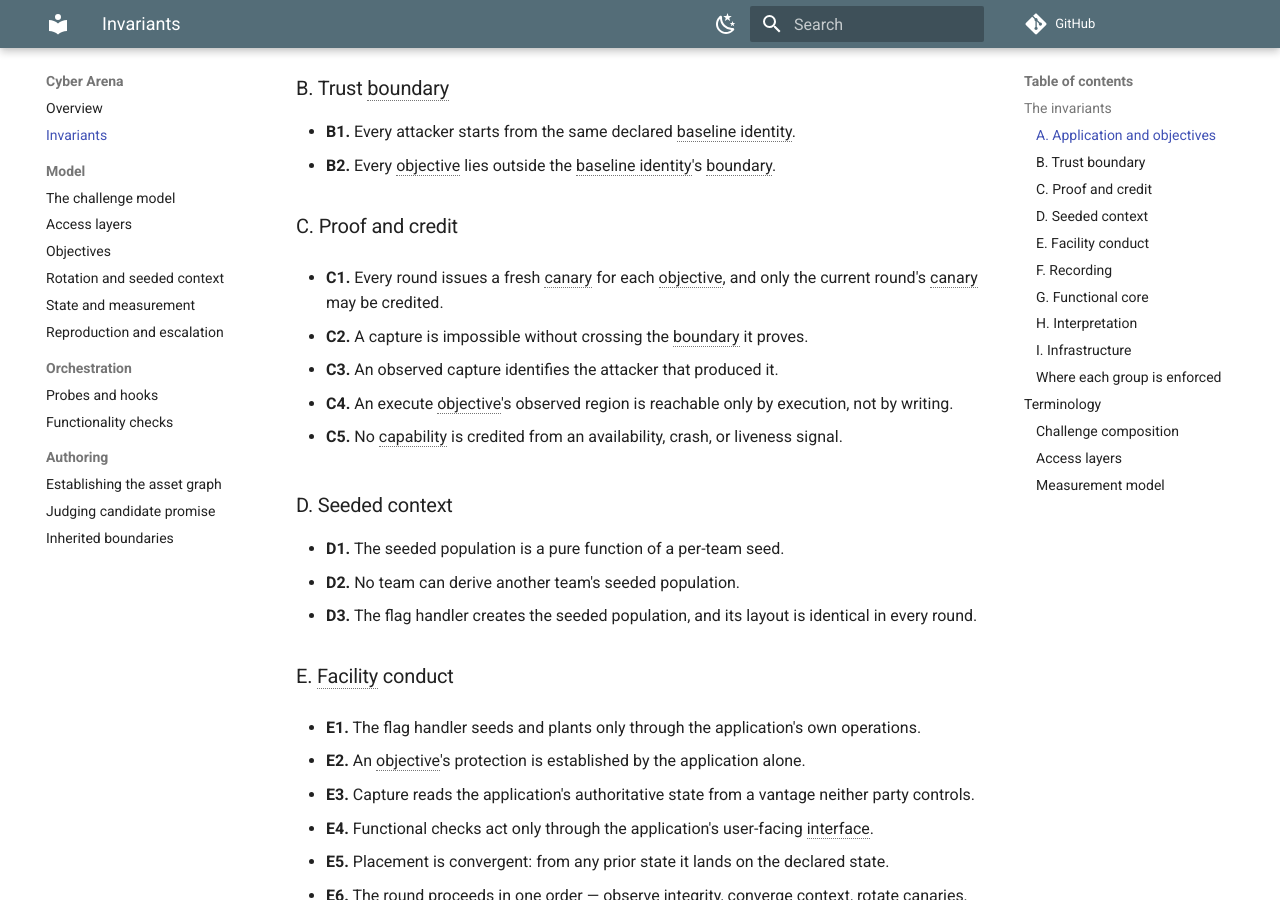
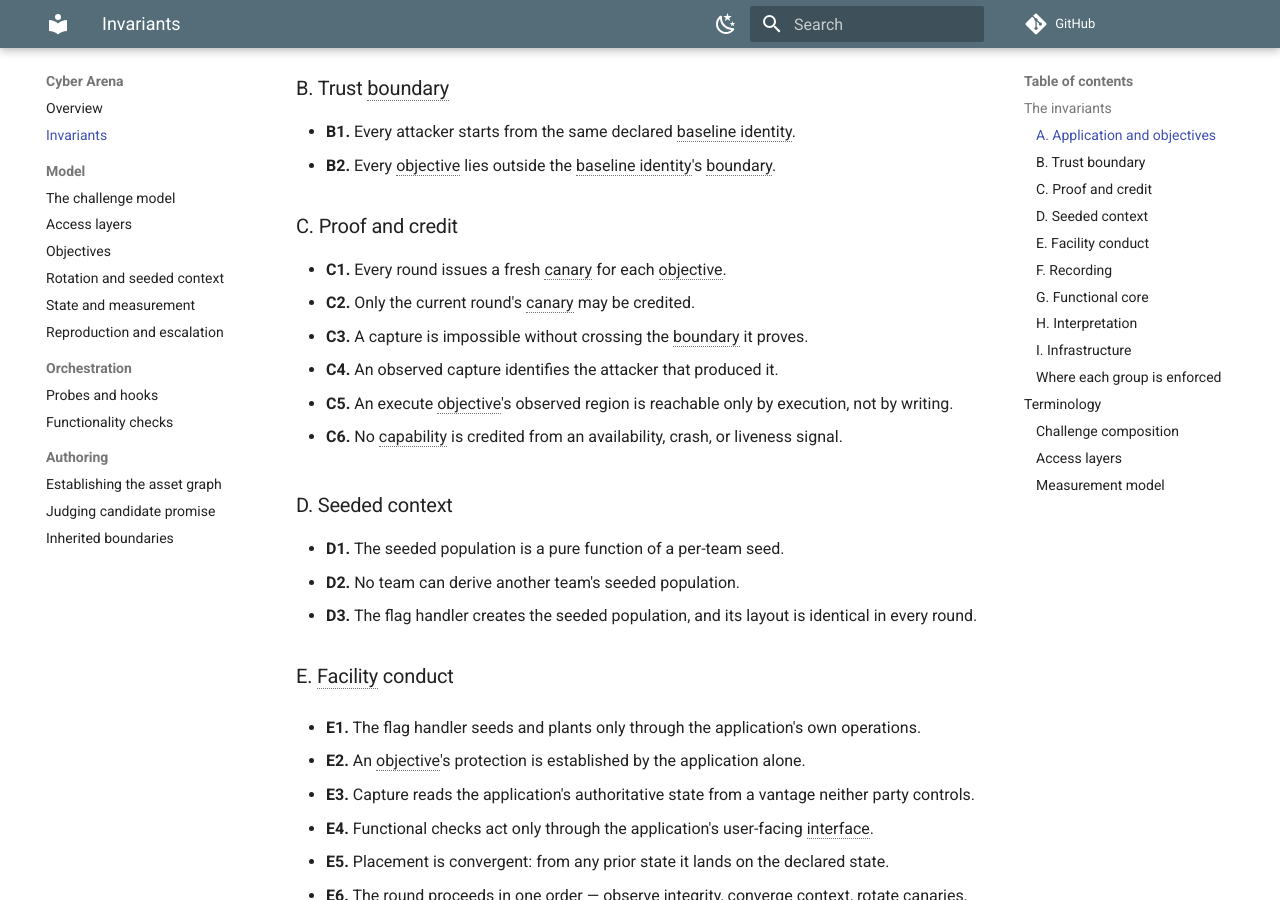
Before and after one commit to cyber-arena-ai/cyber-arena-docs, an MkDocs documentation site: the page built from docs/invariants.md, in a window 1280 px wide and 900 px high, scrolled down 680 px. Built offline with MkDocs 1.6.1 and Material for MkDocs 9.7.7, drawn with Linux system fonts in a browser that asks for light colours; comment, search, counter and statistics services are not loaded.

Commit message:
Update: Split freshness and credit into separate invariants

```diff
--- a/docs/invariants.md
+++ b/docs/invariants.md
@@ -32,16 +32,16 @@ section is the contract.
 
 ### C. Proof and credit
 
-- **C1.** Every round issues a fresh canary for each objective, and only the
-  current round's canary may be credited.
+- **C1.** Every round issues a fresh canary for each objective.
+- **C2.** Only the current round's canary may be credited.
 
-- **C2.** A capture is impossible without crossing the boundary it proves.
+- **C3.** A capture is impossible without crossing the boundary it proves.
 
-- **C3.** An observed capture identifies the attacker that produced it.
-- **C4.** An execute objective's observed region is reachable only by
+- **C4.** An observed capture identifies the attacker that produced it.
+- **C5.** An execute objective's observed region is reachable only by
   execution, not by writing.
 
-- **C5.** No capability is credited from an availability, crash, or liveness
+- **C6.** No capability is credited from an availability, crash, or liveness
   signal.
 
 ### D. Seeded context
```
Also changed, not shown: docs/model/objectives.md (+1 -1 lines).
